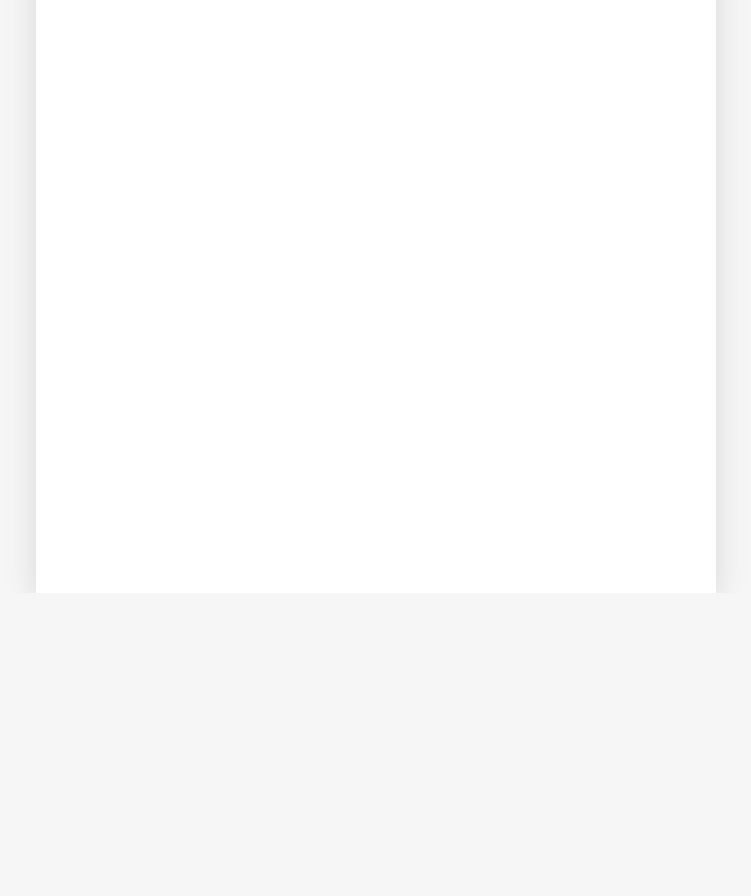
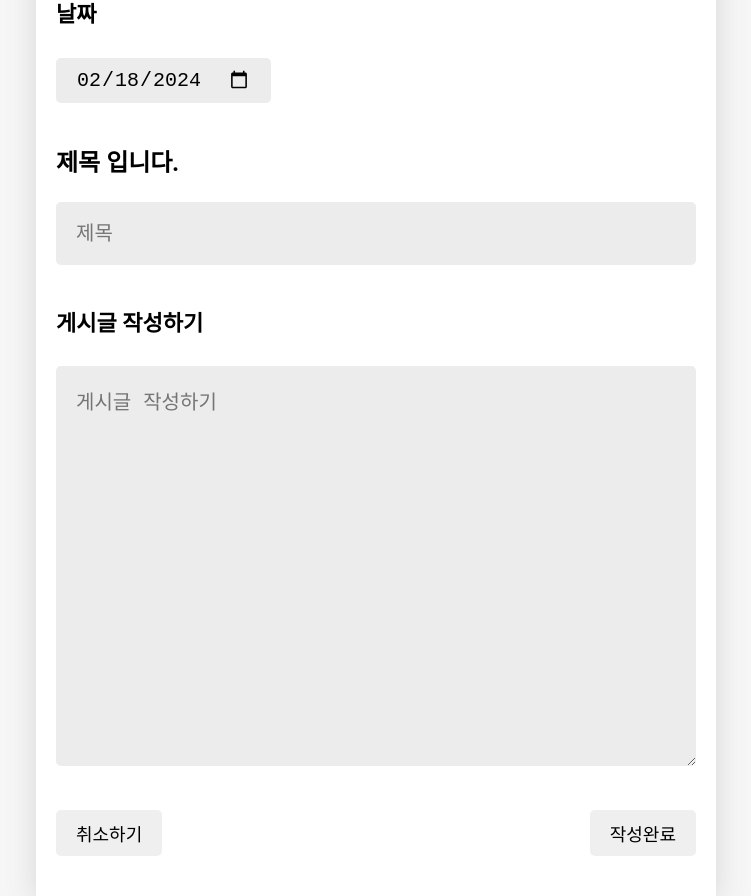
Before and after one commit to hyeongeunee/HHG_WikiPage, a React (Create React App) app: page /new in a window 1280 px wide. Shown: the part 207-1103 px from the top of the page, without its empty margins (264-1015 px from the left). Before the commit the page ends 800 px from the top, so only its background shows below. Built offline with nearby package versions, Linux system fonts and the light colour scheme.

Commit message:
Feature: 새 글 작성 기능 추가 및 CSS 추가 황현근(24.02.18)

```diff
--- a/src/App.css
+++ b/src/App.css
@@ -107,9 +107,7 @@ header .head_btn_right {
 .WikiItem {
     padding-top: 15px;
     padding-bottom: 15px;
-
     border-bottom: 1px solid #e2e2e2;
-
     display: flex;
     justify-content: space-between;
 }
@@ -136,3 +134,68 @@ header .head_btn_right {
 .WikiItem .btn_wrapper {
     min-width: 70px;
 }
+
+/* WikiEditor */
+
+.WikiEditor {
+}
+
+.WikiEditor section {
+    margin-bottom: 40px;
+}
+
+.WikiEditor h3 {
+    font-size: 24px;
+    font-weight: bold;
+}
+
+.WikiEditor h4 {
+    font-size: 22px;
+}
+
+.WikiEditor .input_date {
+    border: none;
+    border-radius: 5px;
+    background-color: #ececec;
+
+    padding-top: 10px;
+    padding-bottom: 10px;
+    padding-left: 20px;
+    padding-right: 20px;
+
+    cursor: pointer;
+    font-size: 20px;
+}
+
+.WikiEditor .input_title {
+    font-size: 20px;
+    box-sizing: border-box;
+    width: 100%;
+    min-height: 50px;
+    resize: vertical;
+    border: none;
+    border-radius: 5px;
+    background-color: #ececec;
+    padding: 20px;
+}
+
+.WikiEditor textarea {
+    font-size: 20px;
+
+    box-sizing: border-box;
+    width: 100%;
+    min-height: 400px;
+    resize: vertical;
+
+    border: none;
+    border-radius: 5px;
+    background-color: #ececec;
+
+    padding: 20px;
+}
+
+.WikiEditor .control_box {
+    display: flex;
+    justify-content: space-between;
+    align-items: center;
+}
--- a/src/App.jsx
+++ b/src/App.jsx
@@ -91,12 +91,13 @@ function App() {
     const dataId = useRef(0);
 
     //CREATE
-    const onCreate = (date, content) => {
+    const onCreate = (date, title, content) => {
         dispatch({
             type: "CREATE",
             data: {
                 id: dataId.current,
                 date: new Date(date).getTime(),
+                title,
                 content,
             },
         });
--- /dev/null
+++ b/src/components/WikiEditor/index.jsx
@@ -0,0 +1,87 @@
+import { useNavigate } from "react-router-dom";
+import Button from "../Button";
+import WikiHeader from "../WikiHeader";
+import { useContext, useRef, useState } from "react";
+import WikiItem from "../WikiItem";
+import { WikiDispatchContext } from "../../App";
+
+const getStringDate = (date) => {
+    return date.toISOString().slice(0, 10);
+};
+
+const WikiEditor = () => {
+    const titleRef = useRef(); // 제목 입력
+    const contentRef = useRef(); // 내용 입력
+    const [title, setTitle] = useState(""); // 제목 상태
+    const [content, setContent] = useState(""); // 내용 상태
+    const [date, setDate] = useState(getStringDate(new Date())); // 날짜 상태
+
+    const { onCreate } = useContext(WikiDispatchContext);
+    const navigate = useNavigate();
+
+    const handleSubmit = () => {
+        if (title.length < 1 || content.length < 1) {
+            if (title.length < 1) {
+                titleRef.current.focus();
+            } else {
+                contentRef.current.focus();
+            }
+            return;
+        }
+        onCreate(date, title, content);
+        navigate("/", { replace: true });
+    };
+
+    return (
+        <div className="WikiEditor">
+            <WikiHeader
+                headText={"새 글작성"}
+                leftChild={<Button text={"< 뒤로가기"} onClick={() => navigate(-1)} />}
+            />
+            <div>
+                <section>
+                    <h4>날짜</h4>
+                    <div className="input_box">
+                        <input
+                            className="input_date"
+                            type="date"
+                            value={date}
+                            onChange={(e) => setDate(e.target.value)}
+                        />
+                    </div>
+                </section>
+                <section>
+                    <h3>제목 입니다.</h3>
+                    <div className="input_box text_wrapper">
+                        <input
+                            className="input_title"
+                            placeholder="제목"
+                            ref={titleRef}
+                            value={title}
+                            onChange={(e) => setTitle(e.target.value)}
+                        />
+                    </div>
+                </section>
+                <section>
+                    <h4>게시글 작성하기</h4>
+                    <div className="input_box text_wrapper">
+                        <textarea
+                            placeholder="게시글 작성하기"
+                            ref={contentRef}
+                            value={content}
+                            onChange={(e) => setContent(e.target.value)}
+                        />
+                    </div>
+                </section>
+            </div>
+            <section>
+                <div className="control_box">
+                    <Button text={"취소하기"} onClick={() => navigate(-1)} />
+                    <Button text={"작성완료"} onClick={handleSubmit} />
+                </div>
+            </section>
+        </div>
+    );
+};
+
+export default WikiEditor;
--- a/src/pages/New/index.jsx
+++ b/src/pages/New/index.jsx
@@ -1,9 +1,10 @@
 // 새 글 작성
+import WikiEditor from "../../components/WikiEditor";
+
 const New = () => {
     return (
         <div>
-            <h1>New</h1>
-            <p>작성 페이지 입니다.</p>
+            <WikiEditor />
         </div>
     );
 };
```
